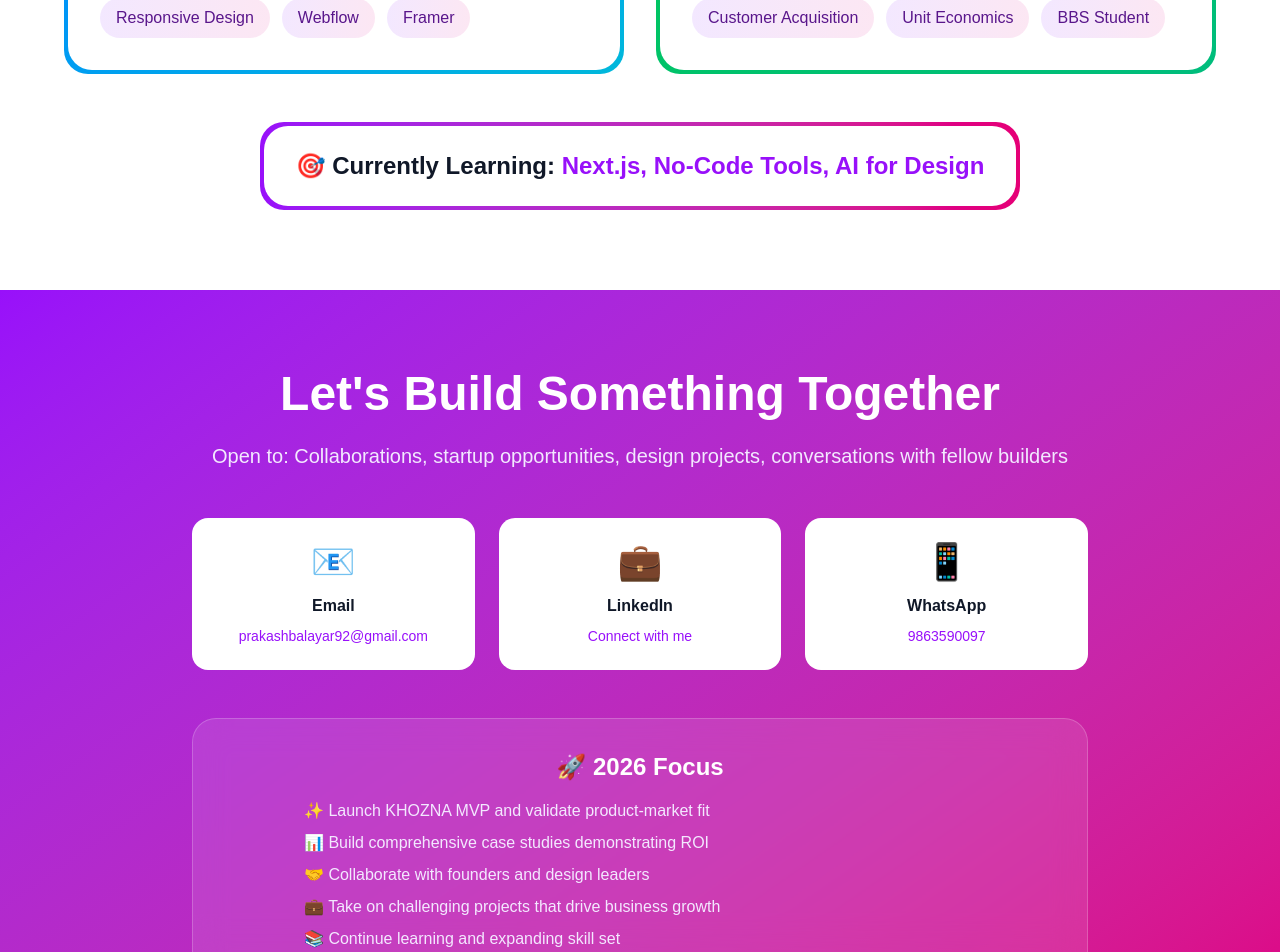
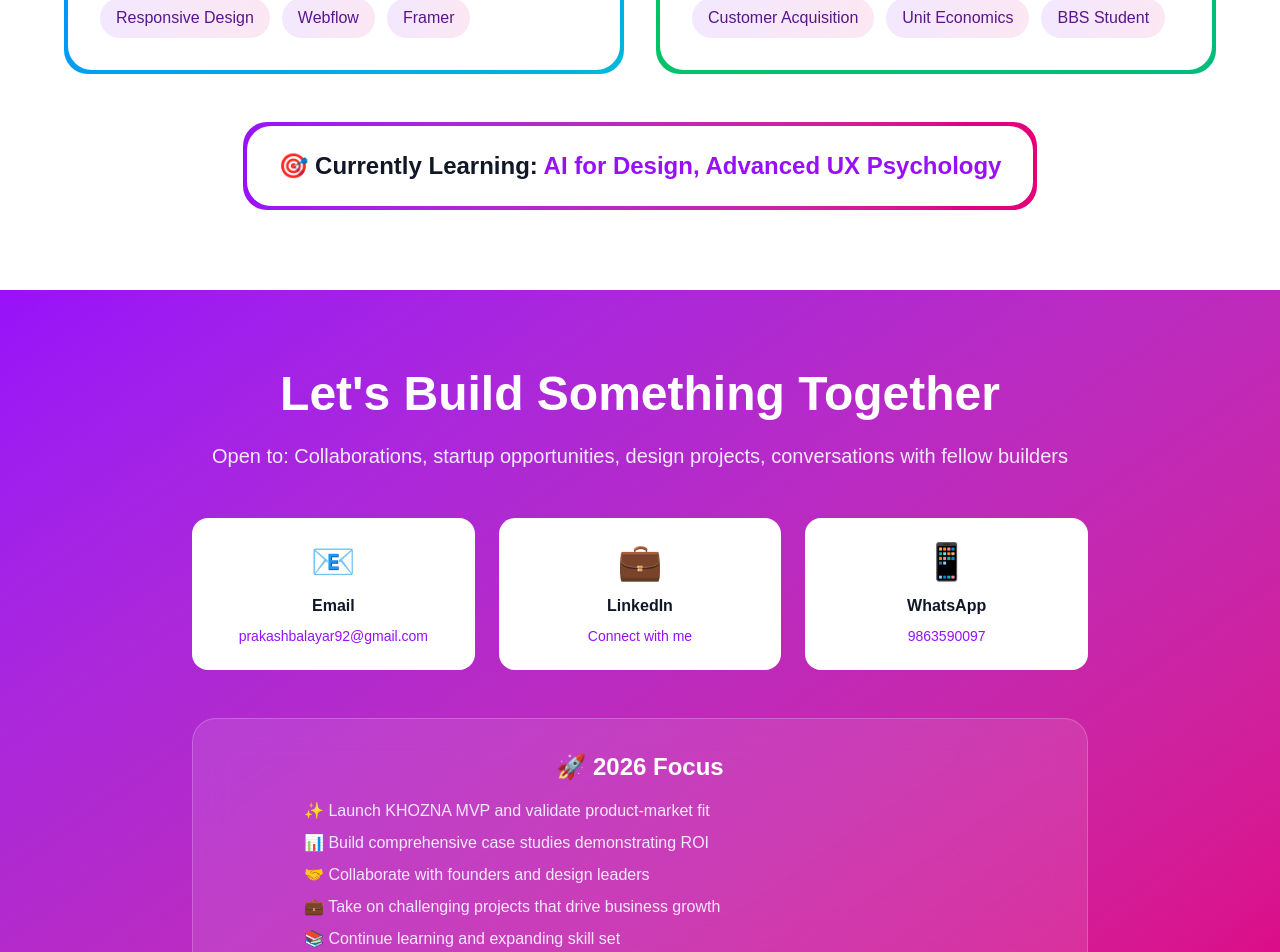
Before and after one commit to Prakas-sys/prakash-portfolio, a Next.js app: page / in a window 1280 px wide. Shown: the part 3782-4734 px from the top of the page. Built offline with nearby package versions, Linux system fonts and the light colour scheme.

Commit message:
chore: remove Next.js and No-Code Tools from skills focus

```diff
--- a/components/Skills.tsx
+++ b/components/Skills.tsx
@@ -62,7 +62,7 @@ export default function Skills() {
           <div className="bg-gradient-to-r from-purple-600 to-pink-600 p-1 rounded-3xl inline-block">
             <div className="bg-white px-8 py-6 rounded-3xl">
               <p className="text-2xl font-bold text-gray-900">
-                🎯 Currently Learning: <span className="text-purple-600">Next.js, No-Code Tools, AI for Design</span>
+                🎯 Currently Learning: <span className="text-purple-600">AI for Design, Advanced UX Psychology</span>
               </p>
             </div>
           </div>
```
